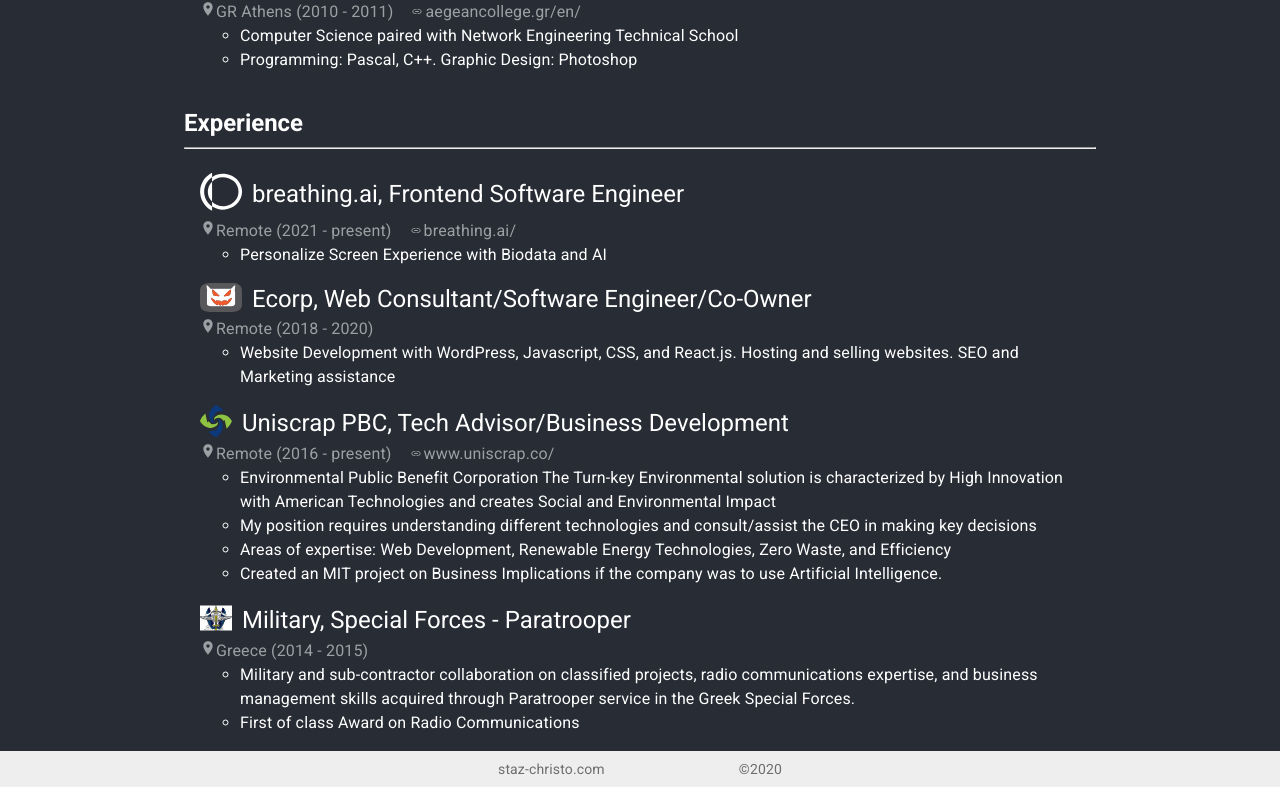
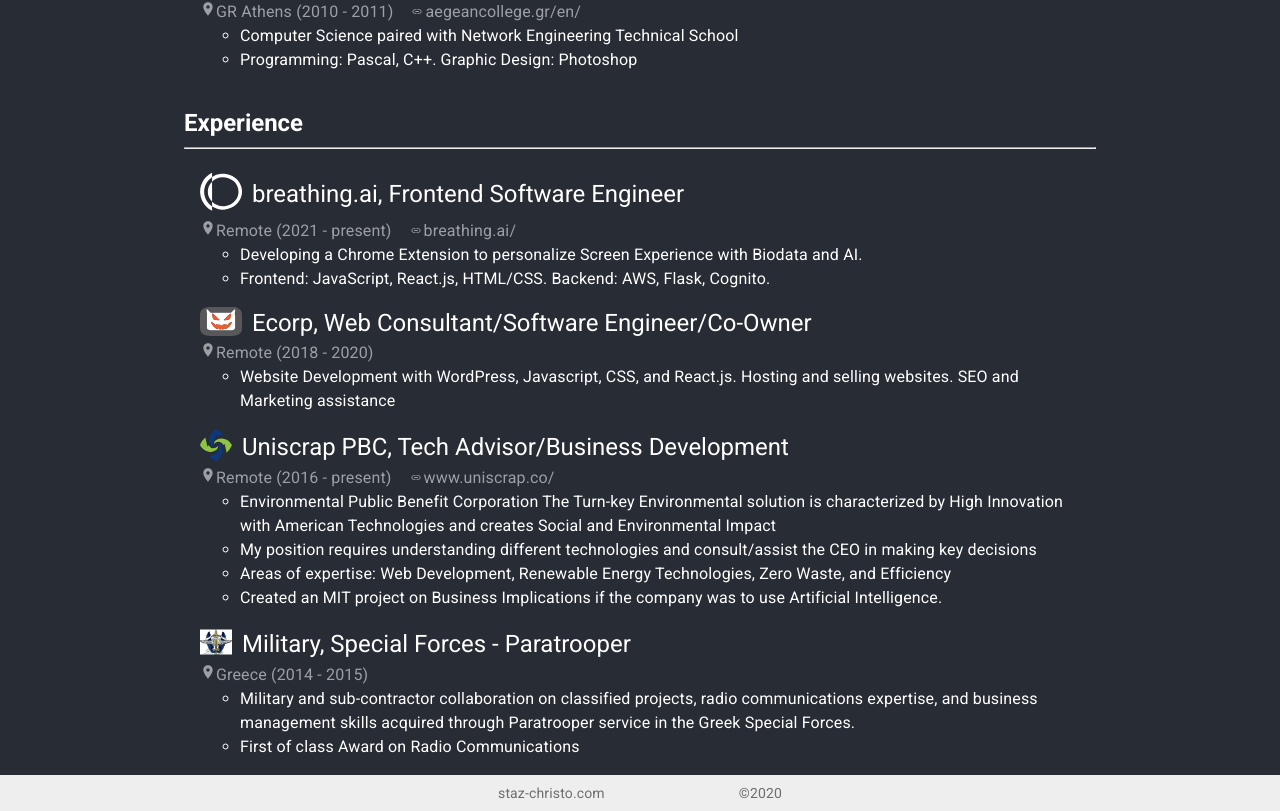
Before and after one commit to stazcp/staz-christo, a React (Create React App) app: page / in a window 1280 px wide. Shown: the part 1050-1861 px from the top of the page. Before the commit the page ends 1837 px from the top, so only its background shows below. Built offline with nearby package versions, Linux system fonts and the light colour scheme.

Commit message:
update b-ai

```diff
--- a/src/components/Experience.js
+++ b/src/components/Experience.js
@@ -26,7 +26,10 @@
       title: 'breathing.ai, Frontend Software Engineer',
       location: 'Remote (2021 - present)',
       link: 'https://breathing.ai/',
-      descriptions: ['Personalize Screen Experience with Biodata and AI'],
+      descriptions: [
+        'Developing a Chrome Extension to personalize Screen Experience with Biodata and AI.',
+        'Frontend: JavaScript, React.js, HTML/CSS. Backend: AWS, Flask, Cognito.',
+      ],
       logo: <GetIcon icon={dark ? b_ai2 : b_ai} width={52} />,
     },
     {
```
